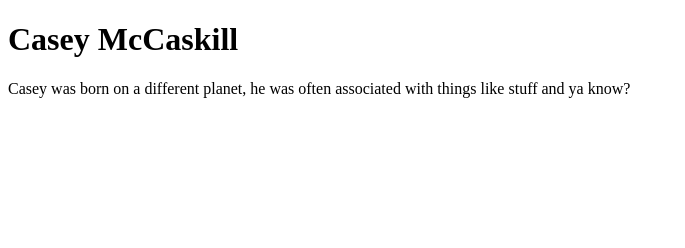
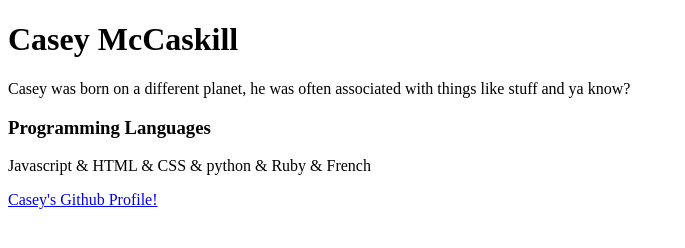
Before and after one commit to CaseyTM/Git-skills, a plain HTML site: page index.html in a window 1280 px wide. Shown: the whole page, without its empty margins (0-685 px from the left). Drawn offline with Linux system fonts and the light colour scheme.

Commit message:
added languages and the link

```diff
--- a/index.html
+++ b/index.html
@@ -6,5 +6,8 @@
 <body>
 	<h1>Casey McCaskill</h1>
 	<p>Casey was born on a different planet, he was often associated with things like stuff and ya know?</p>
+	<h3>Programming Languages</h3>
+	<p>Javascript & HTML & CSS & python & Ruby & French</p>
+	<a href="https://github.com/CaseyTM" target="_blank">Casey's Github Profile!</a>
 </body>
 </html>
```
